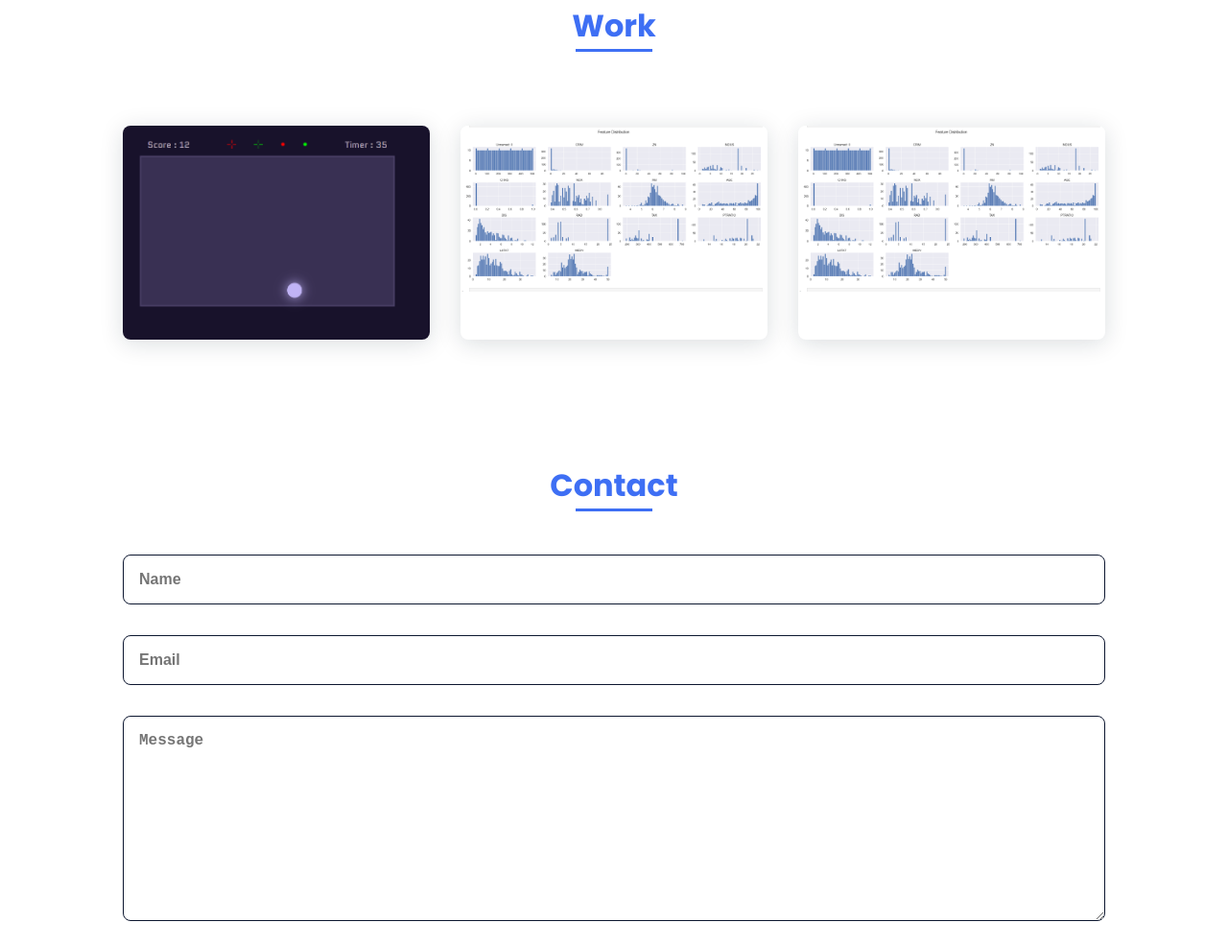
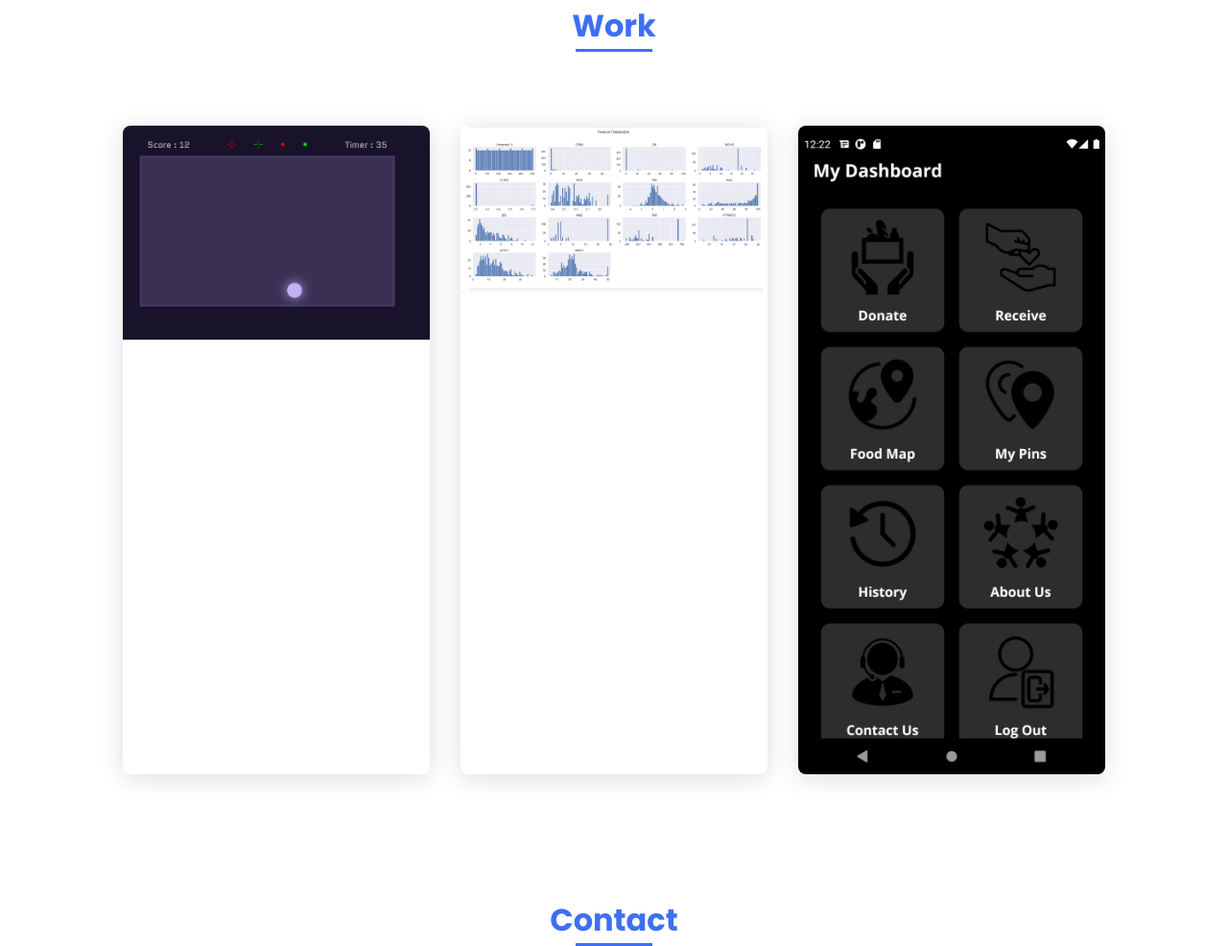
Before and after one commit to LohiyaH/Website, a plain HTML site: page index.html in a window 1280 px wide. Shown: the part 2498-3484 px from the top of the page at 96% size. Drawn offline with nearby package versions, Linux system fonts and the light colour scheme.

Commit message:
Update index.html

```diff
--- a/index.html
+++ b/index.html
@@ -237,7 +237,7 @@
                         <img src="assets/img/pro_2.png" alt="Image not found">
                     </a>
                     <a href="https://github.com/LohiyaH/Food_Donation_App" target="_blank" class="work__img">
-                        <img src="assets/img/pro_2.png" alt="Image not found">
+                        <img src="pro_3.png" alt="Image not found">
                     </a>
                 </div>
             </section>
```
